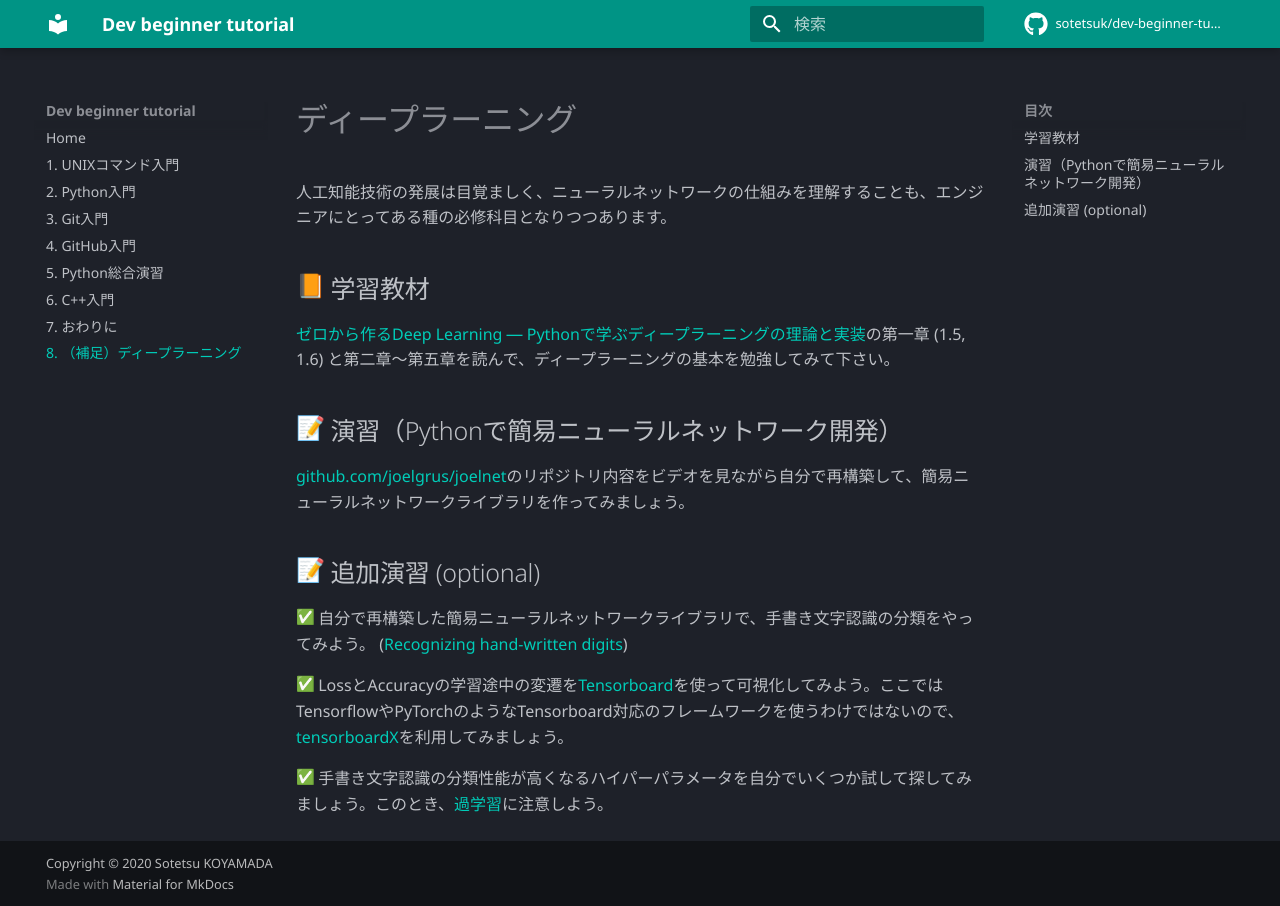
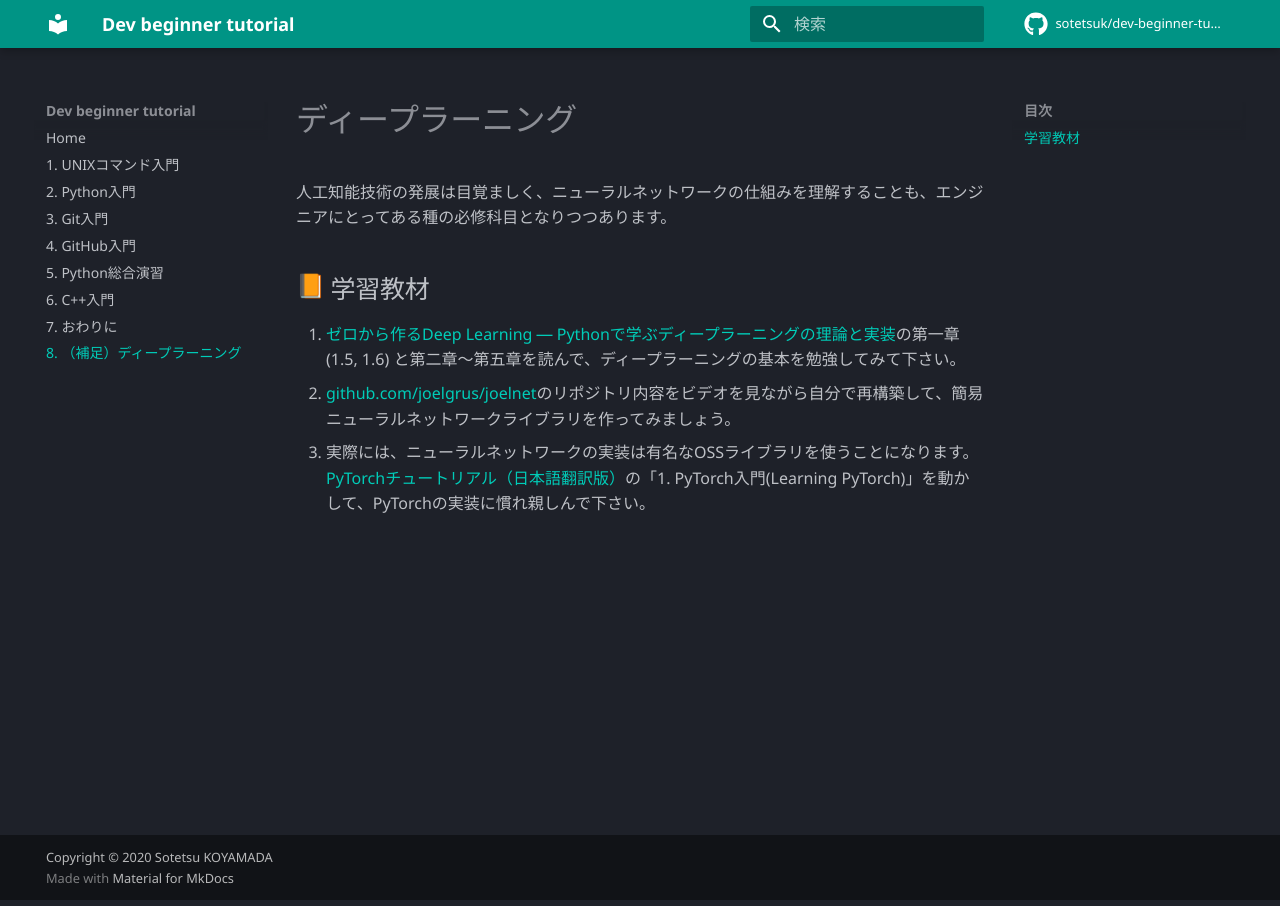
Before and after one commit to sotetsuk/dev-beginner-tutorial, an MkDocs documentation site: the page built from docs/deep_learning.md, in a window 1280 px wide. Built offline with MkDocs 1.6.1 and Material for MkDocs 9.7.7, drawn with Linux system fonts in a browser that asks for light colours; emoji names are drawn with the system emoji font; comment, search, counter and statistics services are not loaded.

Commit message:
Add pytorch tutorial (#119)

```diff
--- a/docs/deep_learning.md
+++ b/docs/deep_learning.md
@@ -3,16 +3,6 @@
 
 ## :orange_book: 学習教材
 
-[ゼロから作るDeep Learning ― Pythonで学ぶディープラーニングの理論と実装](https://www.oreilly.co.jp/books/9784873117584/)の第一章 (1.5, 1.6) と第二章〜第五章を読んで、ディープラーニングの基本を勉強してみて下さい。
-
-## :pencil: 演習（Pythonで簡易ニューラルネットワーク開発）
-
-[github.com/joelgrus/joelnet](https://github.com/joelgrus/joelnet)のリポジトリ内容をビデオを見ながら自分で再構築して、簡易ニューラルネットワークライブラリを作ってみましょう。
-
-## :pencil: 追加演習 (optional)
-
-:white_check_mark: 自分で再構築した簡易ニューラルネットワークライブラリで、手書き文字認識の分類をやってみよう。 ([Recognizing hand-written digits](https://scikit-learn.org/stable/auto_examples/classification/plot_digits_classification.html))
-
-:white_check_mark: LossとAccuracyの学習途中の変遷を[Tensorboard](https://www.tensorflow.org/tensorboard?hl=ja)を使って可視化してみよう。ここではTensorflowやPyTorchのようなTensorboard対応のフレームワークを使うわけではないので、[tensorboardX](https://github.com/lanpa/tensorboardX)を利用してみましょう。
-
-:white_check_mark: 手書き文字認識の分類性能が高くなるハイパーパラメータを自分でいくつか試して探してみましょう。このとき、[過学習](https://www.tensorflow.org/tutorials/keras/overfit_and_underfit?hl=ja)に注意しよう。
+1. [ゼロから作るDeep Learning ― Pythonで学ぶディープラーニングの理論と実装](https://www.oreilly.co.jp/books/9784873117584/)の第一章 (1.5, 1.6) と第二章〜第五章を読んで、ディープラーニングの基本を勉強してみて下さい。
+2. [github.com/joelgrus/joelnet](https://github.com/joelgrus/joelnet)のリポジトリ内容をビデオを見ながら自分で再構築して、簡易ニューラルネットワークライブラリを作ってみましょう。
+3. 実際には、ニューラルネットワークの実装は有名なOSSライブラリを使うことになります。[PyTorchチュートリアル（日本語翻訳版）](https://yutaroogawa.github.io/pytorch_tutorials_jp/)の「1. PyTorch入門(Learning PyTorch)」を動かして、PyTorchの実装に慣れ親しんで下さい。
```
